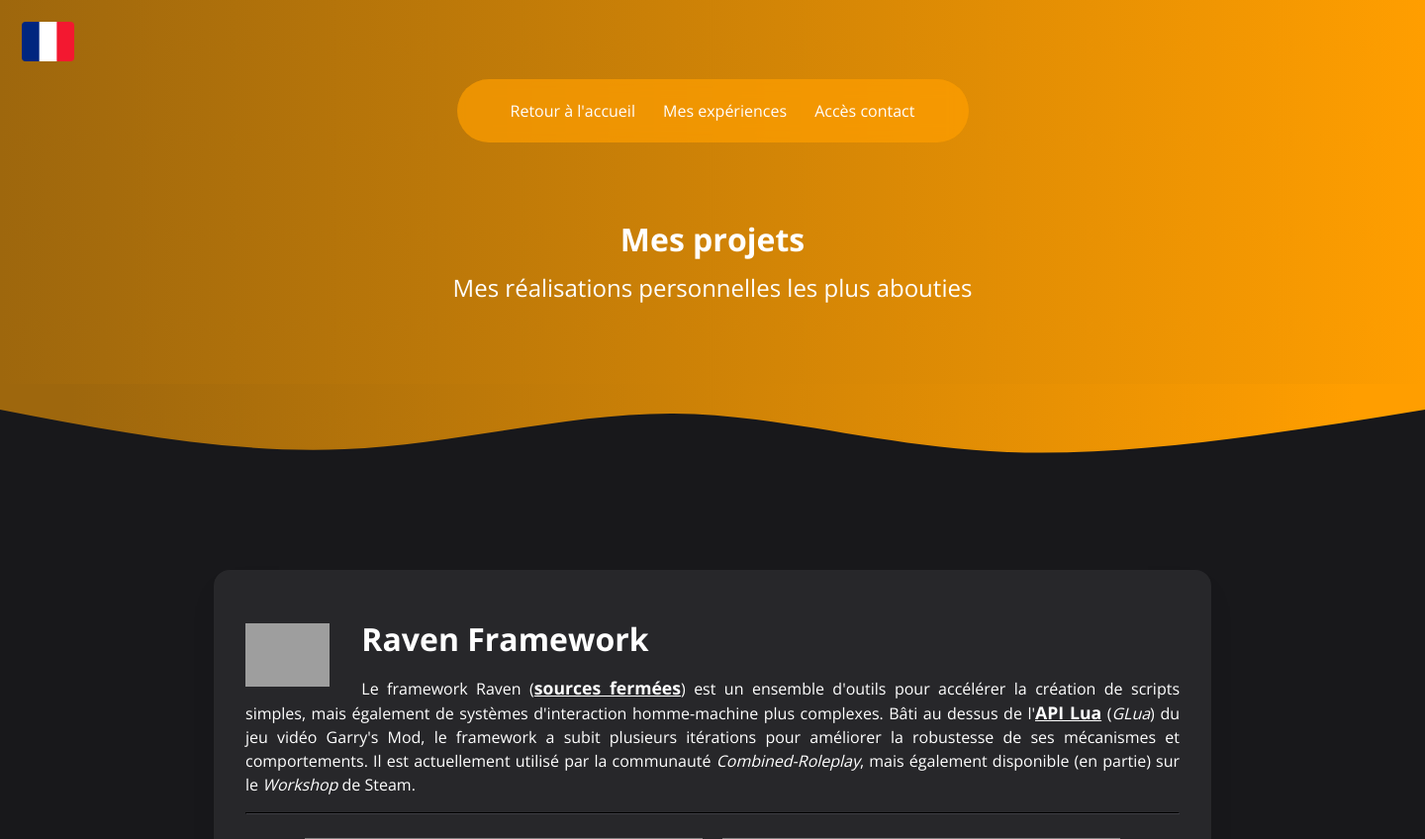
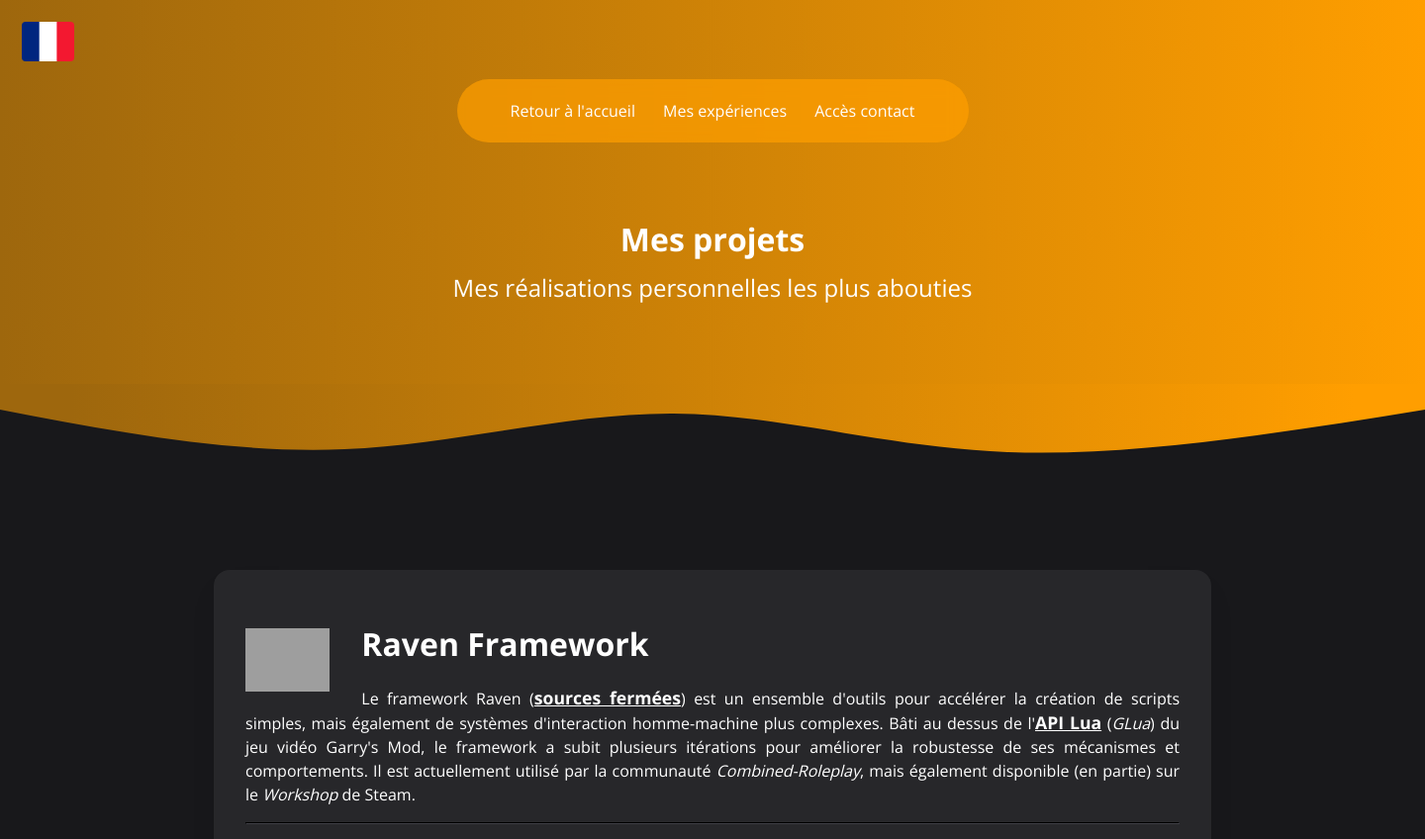
Before and after one commit to FlorianLeChat/Portfolio, a PHP site: page /projects.html in a window 1440 px wide. Shown: the top 848 px of the page at 99% size. Run offline with PHP 8.4, Linux system fonts and the light colour scheme; grey boxes are pictures that could not be loaded.

Commit message:
Let's make the W3C validator happy for the HTML and CSS of the project page

```diff
--- a/projects.html
+++ b/projects.html
@@ -67,7 +67,7 @@
 					<!-- Nom, description et icône projet -->
 					<img src="google.svg" alt="Logo de démonstration" />
 
-					<h1>Raven Framework</h1>
+					<h2>Raven Framework</h2>
 
 					<p>
 						Le framework Raven (<strong>sources fermées</strong>) est un ensemble d'outils pour accélérer
@@ -133,7 +133,7 @@
 					<!-- Nom, description et icône projet -->
 					<img src="google.svg" alt="Logo de démonstration" />
 
-					<h1>Florian's Bot</h1>
+					<h2>Florian's Bot</h2>
 
 					<p>
 						Le robot de Florian (<strong>sources fermées</strong>) est un simple robot utilisant
@@ -191,11 +191,11 @@
 					<!-- Nom, description et icône projet -->
 					<img src="google.svg" alt="Logo de démonstration" />
 
-					<h1>
+					<h2>
 						<a href="https://github.com/FlorianLeChat/Facepunch-Commits-Monitor">
 							Facepunch Commits Monitor
 						</a>
-					</h1>
+					</h2>
 
 					<p>
 						Le moniteur des commits Facepunch (<strong>sources ouvertes</strong>) est l'une de mes
@@ -267,11 +267,11 @@
 					<!-- Nom, description et icône projet -->
 					<img src="google.svg" alt="Logo de démonstration" />
 
-					<h1>
+					<h2>
 						<a href="https://github.com/FlorianLeChat/Simple-File-Storage">
 							Simple File Storage
 						</a>
-					</h1>
+					</h2>
 
 					<p>
 						Le système de stockage simplifié de système (<strong>sources ouvertes</strong>) est mon tout
@@ -322,11 +322,11 @@
 					<!-- Nom, description et icône projet -->
 					<img src="google.svg" alt="Logo de démonstration" />
 
-					<h1>
+					<h2>
 						<a href="https://github.com/FlorianLeChat/Steam-Collection-Download-Size-Calculator">
 							Steam Collection Download Size Calculator
 						</a>
-					</h1>
+					</h2>
 
 					<p>
 						A faire
@@ -394,11 +394,11 @@
 					<!-- Nom, description et icône projet -->
 					<img src="google.svg" alt="Logo de démonstration" />
 
-					<h1>
+					<h2>
 						<a href="https://github.com/FlorianLeChat/Python-RPG">
 							Python RPG
 						</a>
-					</h1>
+					</h2>
 
 					<p>
 						Python RPG (<strong>sources ouvertes</strong>) est ma première application console écrite
--- a/styles/projects.css
+++ b/styles/projects.css
@@ -63,10 +63,11 @@ article hr
 /* ------------------- */
 /* Projet : propriétés */
 /* ------------------- */
-article div.properties > h1
+article div.properties > h2
 {
 	/* Nom du projet */
 	overflow: hidden;
+	font-size: 2rem;
 	text-align: left;
 	line-height: 2rem;
 }
@@ -104,6 +105,7 @@ article div.images div
 	display: inline-block;
 	min-width: 170px;
 	max-width: 400px;
+	background-color: rgb(24, 24, 27);
 }
 
 @media screen and (min-width: 768px)
```
